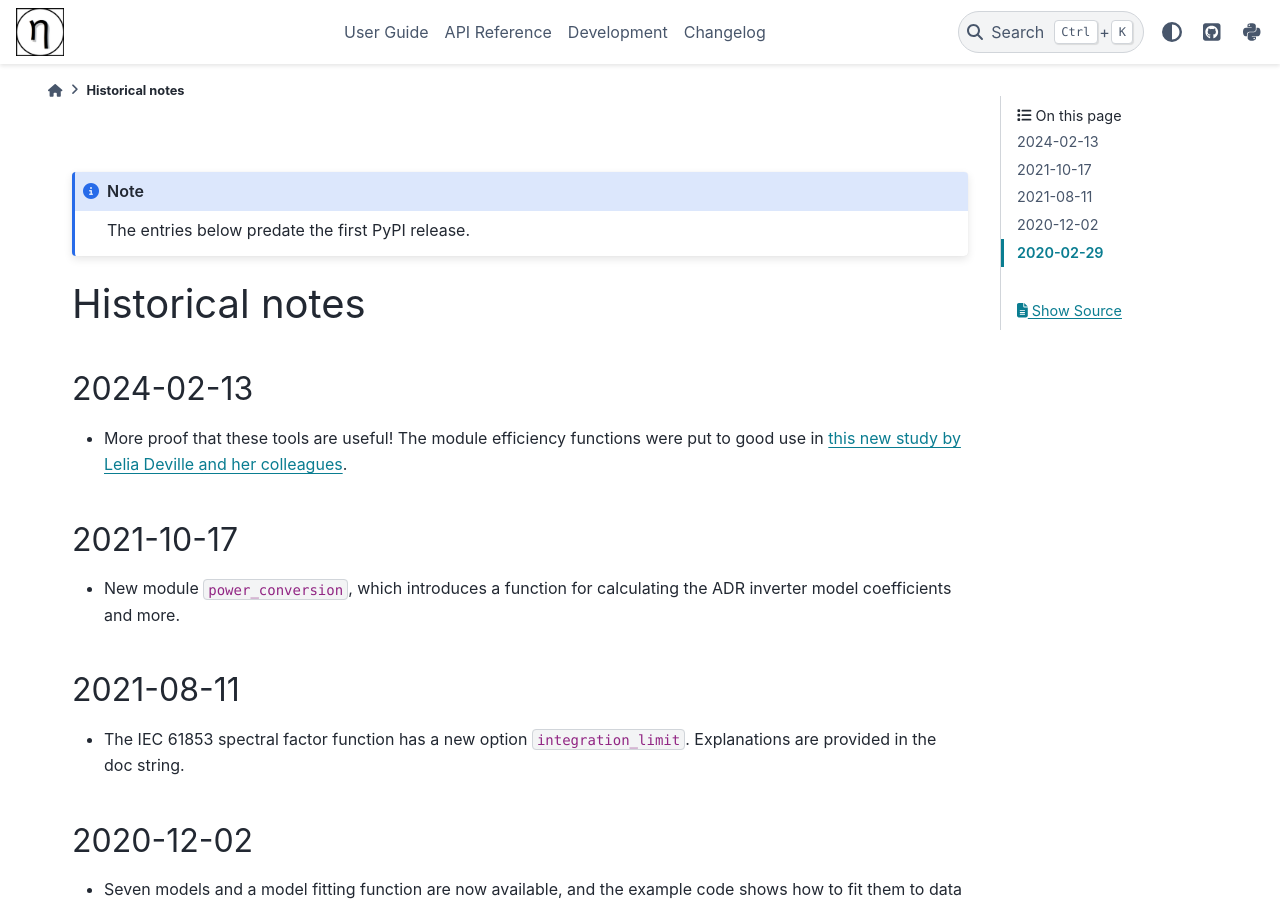
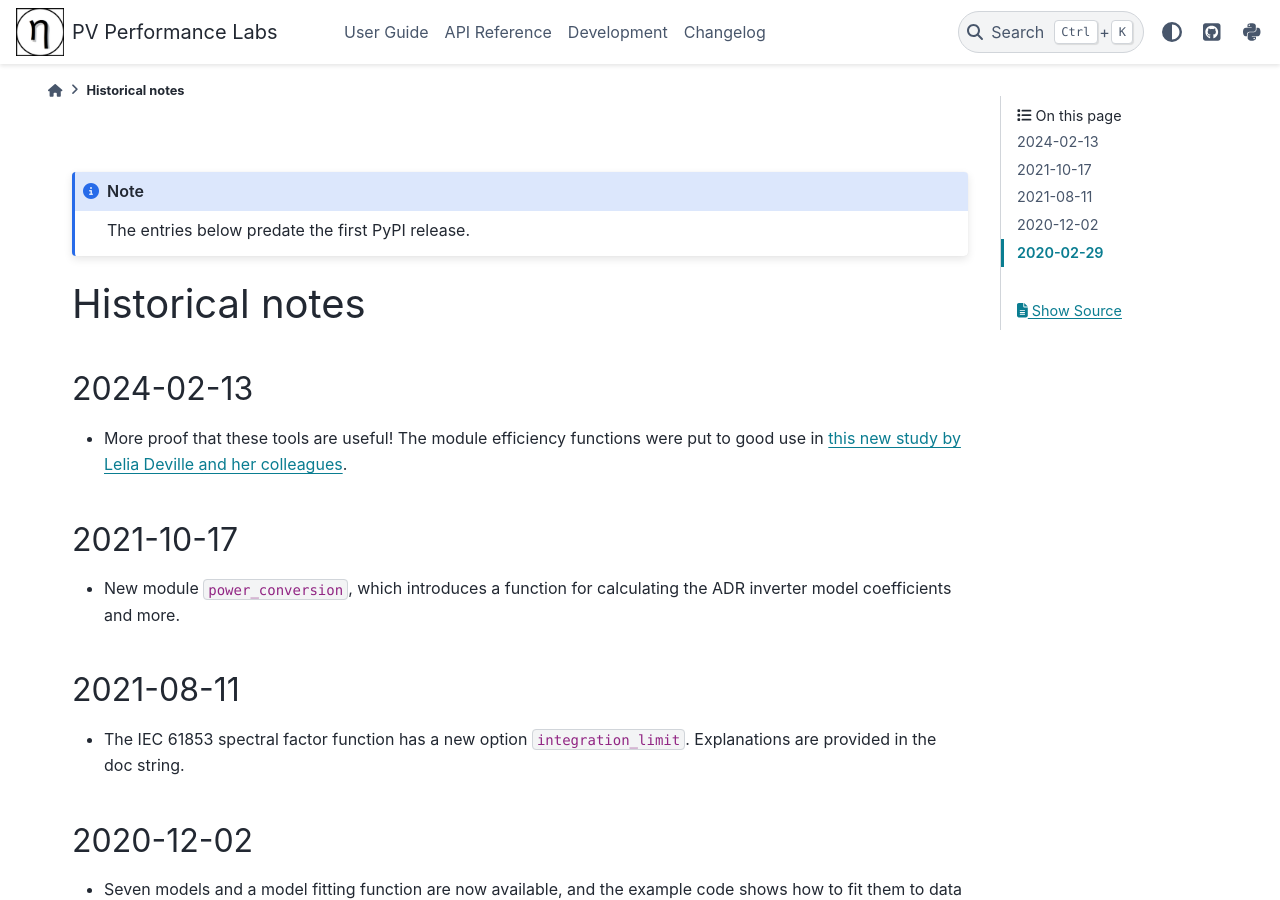
Before and after one commit to pvplabs/pvpltools, a Sphinx documentation site: the page built from docs/whatsnews/0.0.0-pre-PyPI-release.rst, in a window 1280 px wide and 900 px high. Built offline with Sphinx 7.4.7 and the PyData theme 0.15.4, drawn with Linux system fonts in a browser that asks for light colours; pages that are not in the unit, such as notebooks, are missing from menus; the version number could not be read and is left out.

Commit message:
Polish documentation for v0.1.0 (#18)
* Update logo
* Add dark logo
* Correct file names
* Tools for PV!
* Update Changelog

```diff
--- a/docs/conf.py
+++ b/docs/conf.py
@@ -109,6 +109,10 @@
 # https://pydata-sphinx-theme.rtfd.io/en/latest/user_guide/configuring.html
 
 html_theme_options = {
+    "logo": {
+        "text": "PV Performance Labs",
+        "image_dark": "static/pvplabs_logo_dark.png",
+    },
     "github_url": "https://github.com/pvplabs/pvpltools",
     "icon_links": [
         {
--- a/docs/index.rst
+++ b/docs/index.rst
@@ -1,5 +1,5 @@
-PV Performance Labs Tools for Python
-=====================================
+PV Performance Labs Tools for PV
+================================
 
 *Useful tools for photovoltaics and beyond!*
 
--- a/docs/whatsnews/0.0.0-pre-PyPI-release.rst
+++ b/docs/whatsnews/0.0.0-pre-PyPI-release.rst
@@ -35,14 +35,14 @@
 
 * The new module ``module_efficiency.py`` contains functions for:
 
-    - the new ADR model
-    - HEY
-    - MotherPV
-    - PVGIS
-    - MPM5
-    - MPM6
-    - bilinear
-    - fitting any of the models to measurements
+  * the new ADR model
+  * HEY
+  * MotherPV
+  * PVGIS
+  * MPM5
+  * MPM6
+  * bilinear
+  * fitting any of the models to measurements
 
 
 2020-02-29
```
Also changed, not shown: README.md (+2 -2 lines), README_PYPI.md (+1 -1 lines), docs/whatsnews/0.1.0.rst (+12 -3 lines), docs/static/pvplabs_logo_dark.png (added).
